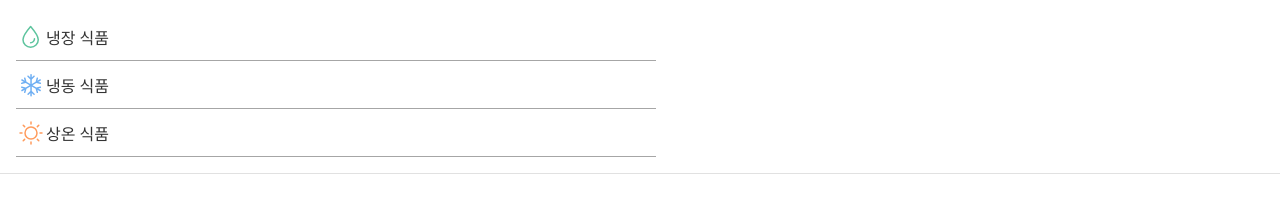
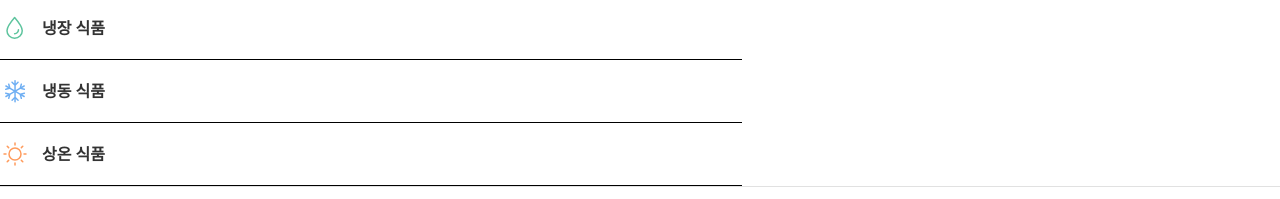
Before and after one commit to FRONTENDBOOTCAMP-14th/project-team-1, a website built with Vite: page src/pages/Cart/cart.html in a window 1280 px wide. Shown: the part 295-494 px from the top of the page. Built offline with nearby package versions, Linux system fonts and the light colour scheme.

Commit message:
style: 공백, 크기 수정

```diff
--- a/src/components/Accordion/Accordion.css
+++ b/src/components/Accordion/Accordion.css
@@ -127,8 +127,7 @@ a {
 .cart {
   display: inline-block;
   position: relative;
-  width: 42rem;
-  padding: 1rem;
+  width: 46.375rem;
   user-select: none;
 }
 
@@ -228,12 +227,14 @@ a {
 .cart__product-type {
   display: flex;
   align-items: center;
-  border-bottom: 0.0625rem solid var(--gray--300);
+  border-bottom: 0.0625rem solid var(--black);
   width: 100%;
-  height: 3rem;
-  padding: 0.5rem 0;
+  padding: 1rem 0;
   pointer-events: auto;
   cursor: pointer;
+  font-weight: 600;
+  line-height: 150%;
+  gap: 0.75rem;
 }
 
 .cart__list {
```
